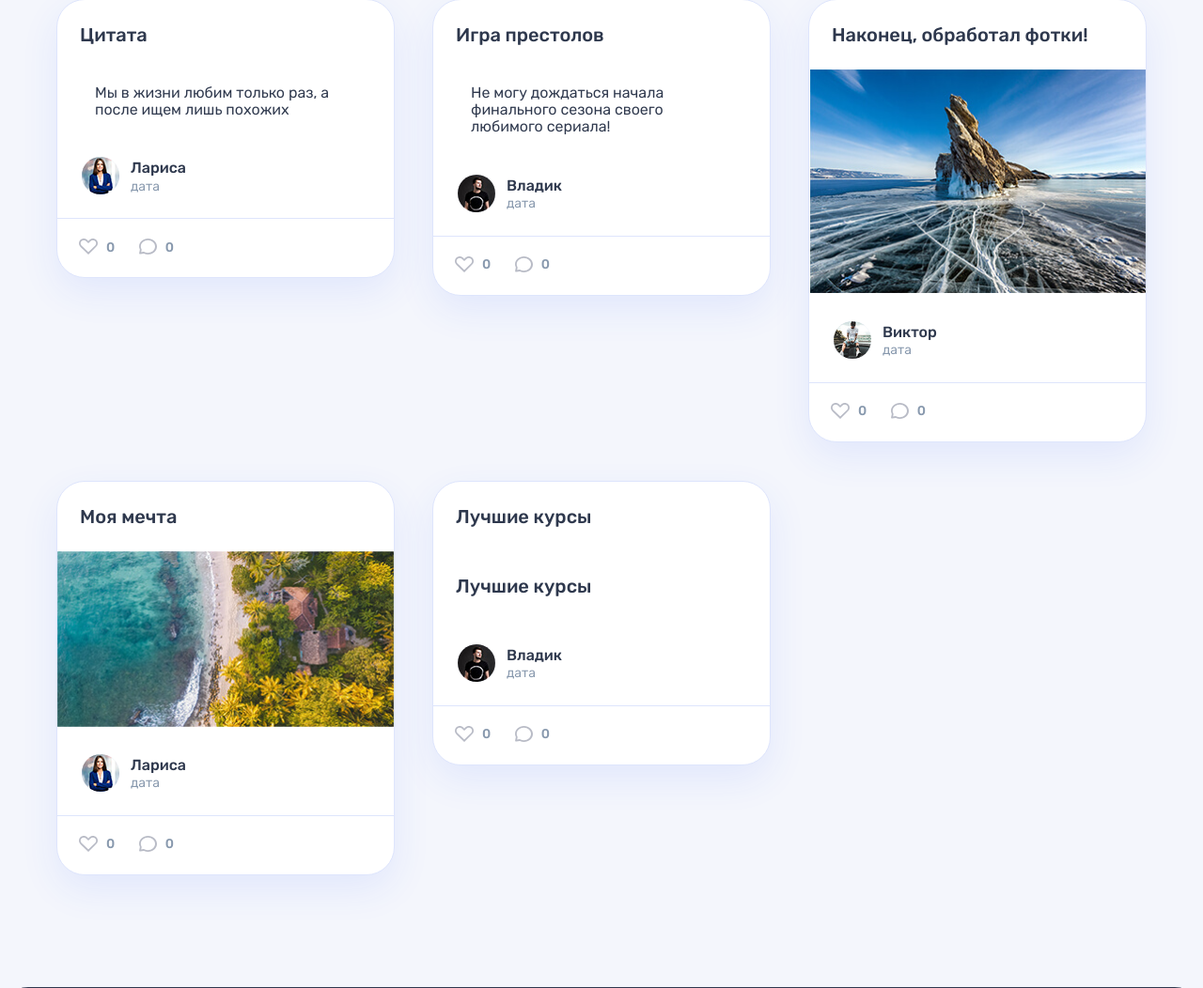
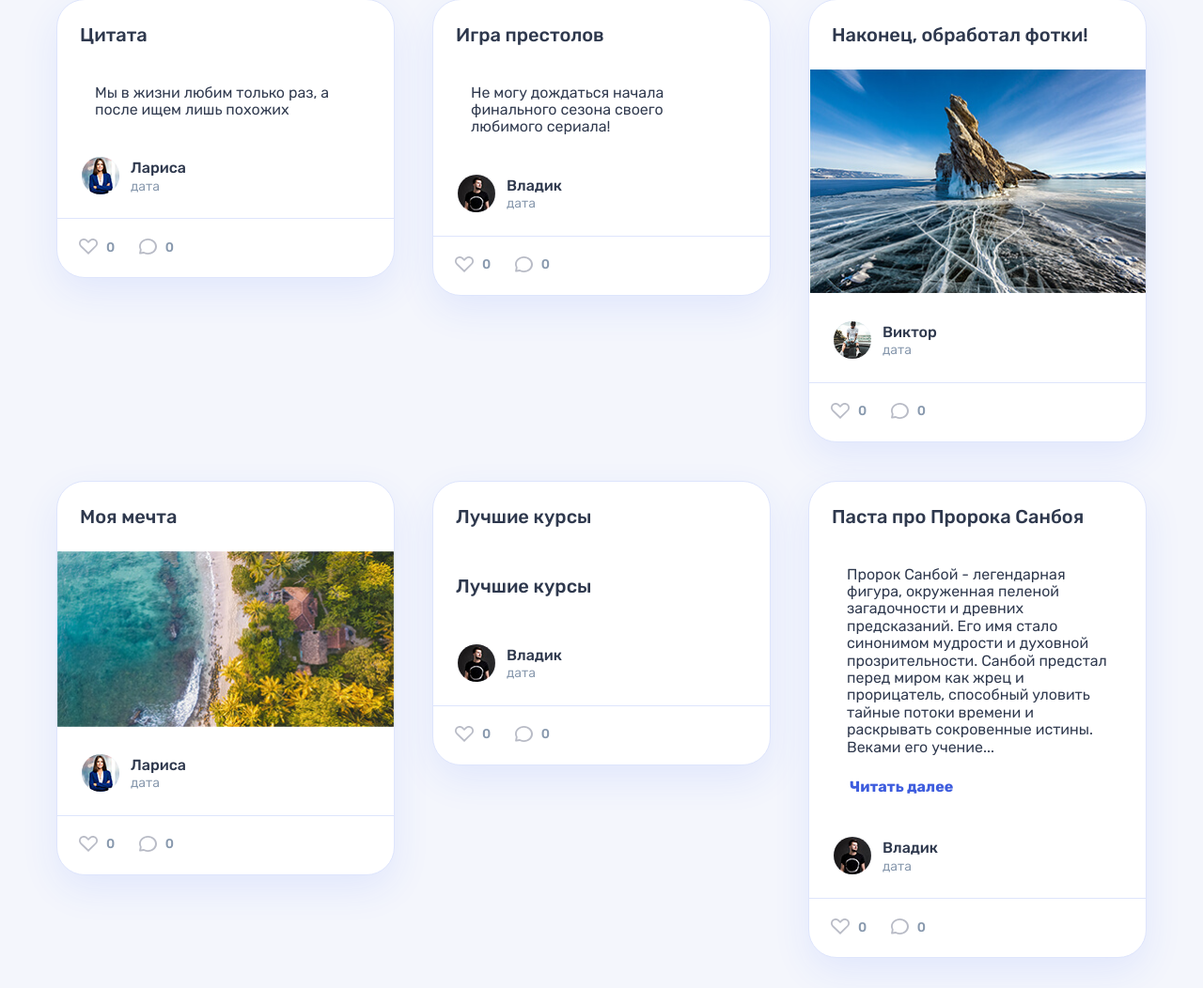
Before and after one commit to Dzoter/readme_rara, a PHP site: page / in a window 1280 px wide. Shown: the part 244-1296 px from the top of the page at 94% size. Run offline with PHP 8.4, Linux system fonts and the light colour scheme.

Commit message:
1. Добавил новый пост. 2. Добавил функцию обрезания длинного текста.

```diff
--- a/index.php
+++ b/index.php
@@ -35,6 +35,17 @@
         'title' => 'Лучшие курсы',
         'type' => 'post-link',
         'content' => 'www.htmlacademy.ru',
+        'userName' => 'Владик',
+        'avatar' => 'userpic.jpg'
+    ],
+    [
+        'title' => 'Паста про Пророка Санбоя',
+        'type' => 'post-text',
+        'content' => 'Пророк Санбой - легендарная фигура, окруженная пеленой загадочности и древних предсказаний. Его имя стало синонимом мудрости и духовной прозрительности. Санбой предстал перед миром как жрец и прорицатель, способный уловить тайные потоки времени и раскрывать сокровенные истины.
+        Веками его учение передавалось из поколения в поколение, но немногие осмеливались вступить на путь его ученичества. Считалось, что лишь избранные способны расшифровать его символичные послания и проникнуть в глубины его знаний.
+        Пророк Санбой жил в уединении, в горной пещере, где, как гласят легенды, он находился в гармонии с природой и вселенной. Его медитации продолжались месяцами, а его видение простирались на века вперед. Считалось, что в его глазах можно было увидеть прошлое, настоящее и будущее объединенные в непрерывный поток времени.
+        Пророчества Санбоя часто оказывались точными и имели глубокий смысл. Они касались судеб народов, природных катаклизмов, и даже индивидуальных судеб людей. Его послания вызывали трепет и уважение, а его советы прославлялись своей ценностью.
+        Скончавшись, Санбой оставил миру свое наследие - свиток с пророчествами и учением. С тех пор его имя стало символом глубокой мудрости и стремления к пониманию тайн вселенной. Великое наследие Пророка Санбоя продолжает вдохновлять и просвещать тех, кто ищет истину и духовное развитие.',
         'userName' => 'Владик',
         'avatar' => 'userpic.jpg'
     ]
```
